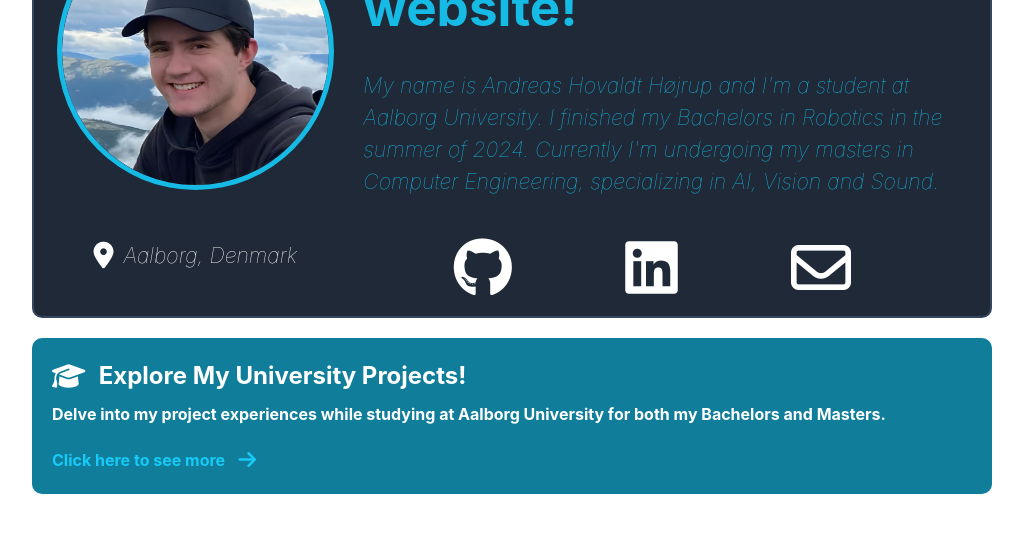
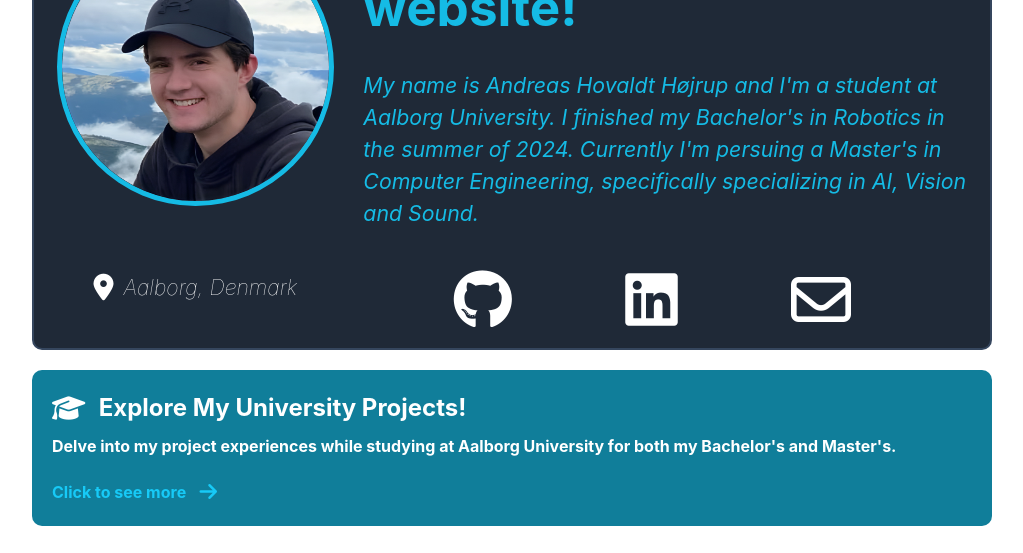
Before and after one commit to andreasHovaldt/dreez-website, a React (Vite) app: page / in a window 1280 px wide. Shown: the part 183-736 px from the top of the page, without its empty margins (128-1151 px from the left). Built offline with nearby package versions, Linux system fonts and the light colour scheme; no server answers.

Commit message:
Small fixes

```diff
--- a/src/pages/Home.jsx
+++ b/src/pages/Home.jsx
@@ -25,10 +25,10 @@ function Home() {
                     </td>
                     <td align="left" style={{paddingLeft:"20pt"}}>
                       <h1 className="blue-color">Welcome to my website!</h1>
-                      <p className="blue-color" style={{fontSize:"16pt", fontStyle:"italic", fontWeight:"lighter"}}>
+                      <p className="blue-color" style={{fontSize:"16pt", fontStyle:"italic", }}>
                         My name is Andreas Hovaldt Højrup and I'm a student at Aalborg University.
-                        I finished my Bachelors in Robotics in the summer of 2024.
-                        Currently I'm undergoing my masters in Computer Engineering, specializing in AI, Vision and Sound.
+                        I finished my Bachelor's in Robotics in the summer of 2024.
+                        Currently I'm persuing a Master's in Computer Engineering, specifically specializing in AI, Vision and Sound.
                       </p>
                     </td>
                   </tr>
@@ -80,14 +80,17 @@ function Home() {
                   <h2>Explore My University Projects!</h2>
                 </div>
                 <div style={{display: "flex", marginTop: "-25pt"}}>
-                  <h4>Delve into my project experiences while studying at Aalborg University for both my Bachelors and Masters.</h4>
+                  <h4>Delve into my project experiences while studying at Aalborg University for both my Bachelor's and Master's.</h4>
                 </div>
                 <div className="text-hover" style={{display: "flex", alignItems: "center", gap: "10pt", marginTop: "-15pt", color:"rgb(23, 202, 247)"}}>
-                  <h4>Click here to see more</h4>
+                  <h4>Click to see more</h4>
                   <i className="fa-solid fa-arrow-right" style={{ fontSize: "15pt" }}></i>
                 </div>
               </GreyBox>
             </Link>
+
+
+
 
 
             {/* My top GitHub repositories */}
--- a/src/pages/Repositories.jsx
+++ b/src/pages/Repositories.jsx
@@ -2,10 +2,10 @@ import React, { useEffect } from "react";
 import { Link } from "react-router-dom";
 
 import Footer from "../components/Footer";
-import GreyBox from "../components/GreyBox";
 import GreyBoxRepos from "../components/GreyBoxRepos";
 
 import "../styles/Repositories.css"
+import "../styles/Home.css"
 
 
 function Repositories() {
--- a/src/styles/GreyBox.css
+++ b/src/styles/GreyBox.css
@@ -8,7 +8,6 @@
     border-radius: 10px;
     overflow: hidden;
     display: grid;
-    /*display:table;*/
     transition: filter 0.3s ease, transform 0.3s ease;
 }
 
```
